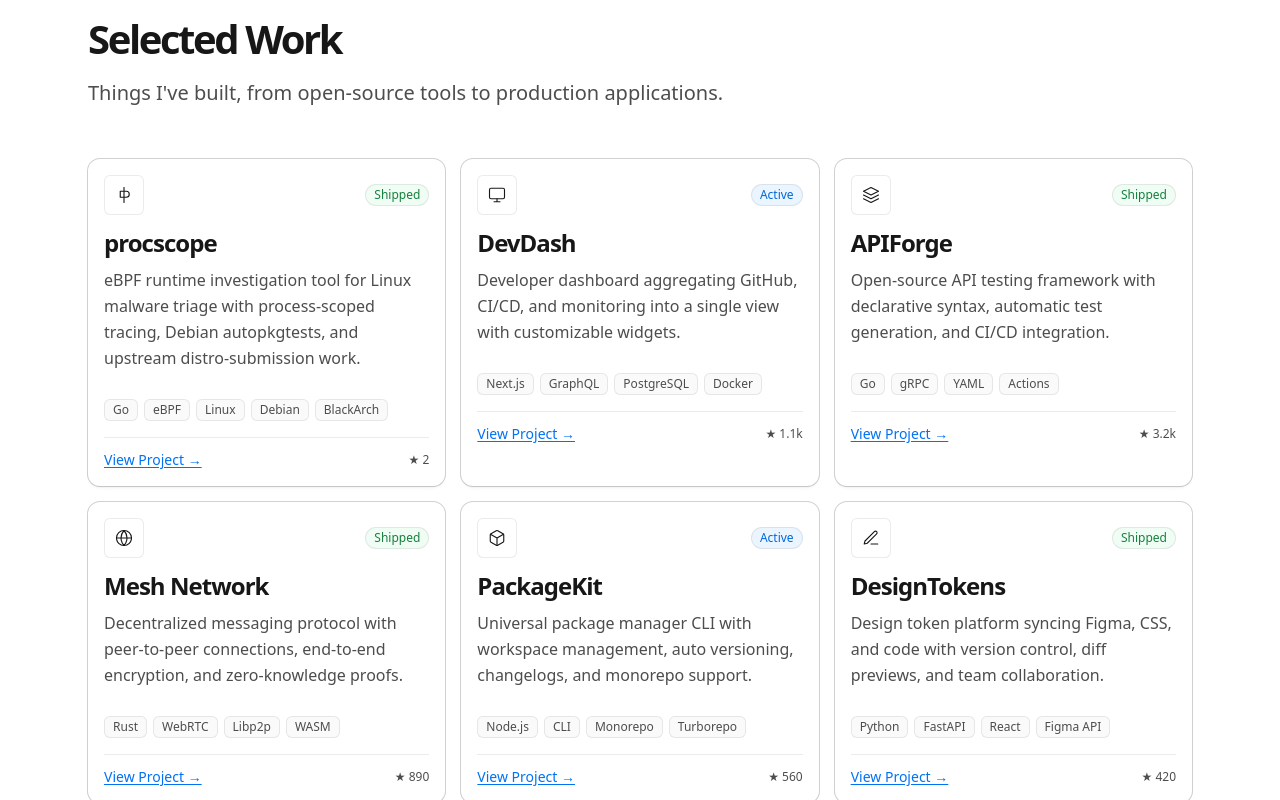
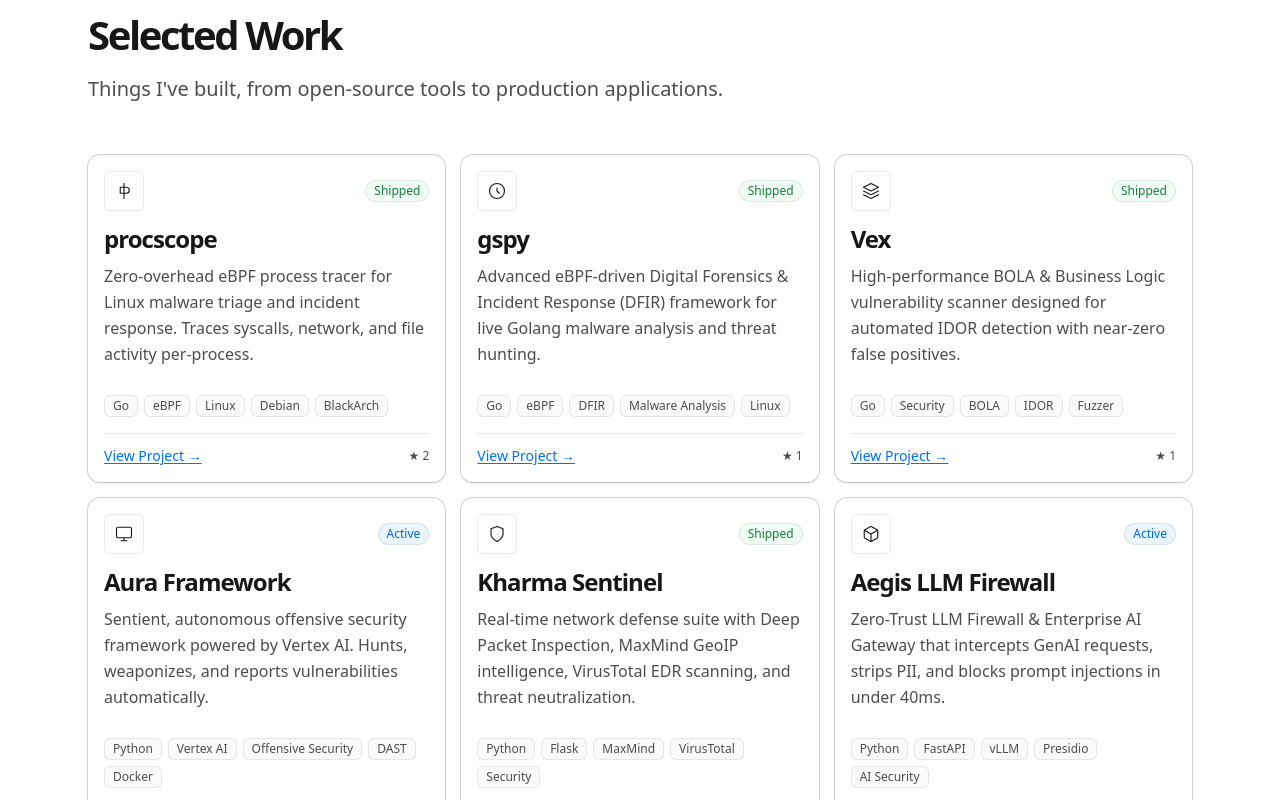
Before and after one commit to Mutasem-mk4/product-portfolio, a Next.js app: page / in a window 1280 px wide. Shown: the part 2000-2800 px from the top of the page. Built offline with nearby package versions, Linux system fonts and the light colour scheme.

Commit message:
feat: link real security projects with live GitHub URLs and update affiliations, tech stack & metrics

```diff
--- a/src/app/page.tsx
+++ b/src/app/page.tsx
@@ -17,19 +17,23 @@ export default function Home() {
       {/* Trust Bar */}
       <section className="max-w-6xl mx-auto px-6 pb-20 text-center">
         <div className="font-mono text-xs font-medium uppercase tracking-widest text-muted-foreground mb-6">
-          Trusted By
+          Affiliations & Distro Contributions
         </div>
-        <div className="flex items-center justify-center gap-10 flex-wrap opacity-40">
-          {['Company A', 'Startup B', 'Org C', 'Project D', 'Team E'].map(
-            (name) => (
-              <span
-                key={name}
-                className="text-lg font-semibold tracking-[-0.04em] text-muted-foreground"
-              >
-                {name}
-              </span>
-            )
-          )}
+        <div className="flex items-center justify-center gap-8 md:gap-12 flex-wrap opacity-60">
+          {[
+            'Crown Prince Foundation',
+            'BAU Engineering',
+            'ParrotSec Distro',
+            'BlackArch Linux',
+            'Debian Security',
+          ].map((name) => (
+            <span
+              key={name}
+              className="text-base font-semibold tracking-[-0.03em] text-muted-foreground hover:text-foreground transition-colors"
+            >
+              {name}
+            </span>
+          ))}
         </div>
       </section>
 
--- a/src/components/metrics.tsx
+++ b/src/components/metrics.tsx
@@ -1,7 +1,7 @@
 const metrics = [
-  { value: '12', unit: '+', label: 'Projects Shipped' },
-  { value: '3', unit: 'yr', label: 'Building for the Web' },
-  { value: '8', unit: 'k', label: 'GitHub Stars' },
+  { value: '19', unit: '+', label: 'Projects Built & Shipped' },
+  { value: '9', unit: '+', label: 'Security & eBPF Tools' },
+  { value: '6.2', unit: 'k+', label: 'PyPI / Tool Downloads' },
 ];
 
 export function Metrics() {
--- a/src/components/project-card.tsx
+++ b/src/components/project-card.tsx
@@ -59,6 +59,8 @@ export function ProjectCard({ project }: { project: ProjectData }) {
         <div className="flex items-center justify-between">
           <a
             href={project.href}
+            target="_blank"
+            rel="noopener noreferrer"
             className="text-sm font-medium text-[#0072f5] underline underline-offset-2 hover:text-[#0a72ef] transition-colors"
           >
             View Project →
--- a/src/components/tech-stack.tsx
+++ b/src/components/tech-stack.tsx
@@ -1,16 +1,16 @@
 const stack = [
+  'Go',
+  'eBPF CO-RE',
+  'Python',
+  'Linux Kernel',
+  'Vertex AI',
+  'Docker',
+  'FastAPI',
+  'Next.js',
+  'React',
   'TypeScript',
-  'React',
-  'Next.js',
-  'Node.js',
-  'Go',
-  'Rust',
-  'Python',
+  'Supabase',
   'PostgreSQL',
-  'Redis',
-  'Docker',
-  'GraphQL',
-  'AWS',
 ];
 
 export function TechStack() {
--- a/src/data/projects.tsx
+++ b/src/data/projects.tsx
@@ -19,7 +19,7 @@ export const projects: ProjectData[] = [
     ),
     title: 'procscope',
     description:
-      'eBPF runtime investigation tool for Linux malware triage with process-scoped tracing, Debian autopkgtests, and upstream distro-submission work.',
+      'Zero-overhead eBPF process tracer for Linux malware triage and incident response. Traces syscalls, network, and file activity per-process.',
     tags: ['Go', 'eBPF', 'Linux', 'Debian', 'BlackArch'],
     status: 'Shipped',
     href: 'https://github.com/Mutasem-mk4/procscope',
@@ -37,17 +37,17 @@ export const projects: ProjectData[] = [
         strokeLinecap="round"
         strokeLinejoin="round"
       >
-        <rect x="2" y="3" width="20" height="14" rx="2" />
-        <path d="M8 21h8M12 17v4" />
+        <circle cx="12" cy="12" r="10" />
+        <path d="M12 8v4l3 3" />
       </svg>
     ),
-    title: 'DevDash',
+    title: 'gspy',
     description:
-      'Developer dashboard aggregating GitHub, CI/CD, and monitoring into a single view with customizable widgets.',
-    tags: ['Next.js', 'GraphQL', 'PostgreSQL', 'Docker'],
-    status: 'Active',
-    href: '#',
-    stars: '1.1k',
+      'Advanced eBPF-driven Digital Forensics & Incident Response (DFIR) framework for live Golang malware analysis and threat hunting.',
+    tags: ['Go', 'eBPF', 'DFIR', 'Malware Analysis', 'Linux'],
+    status: 'Shipped',
+    href: 'https://github.com/Mutasem-mk4/gspy',
+    stars: '1',
   },
   {
     icon: (
@@ -65,13 +65,13 @@ export const projects: ProjectData[] = [
         <path d="M2 17l10 5 10-5M2 12l10 5 10-5" />
       </svg>
     ),
-    title: 'APIForge',
+    title: 'Vex',
     description:
-      'Open-source API testing framework with declarative syntax, automatic test generation, and CI/CD integration.',
-    tags: ['Go', 'gRPC', 'YAML', 'Actions'],
+      'High-performance BOLA & Business Logic vulnerability scanner designed for automated IDOR detection with near-zero false positives.',
+    tags: ['Go', 'Security', 'BOLA', 'IDOR', 'Fuzzer'],
     status: 'Shipped',
-    href: '#',
-    stars: '3.2k',
+    href: 'https://github.com/Mutasem-mk4/Vex',
+    stars: '1',
   },
   {
     icon: (
@@ -85,17 +85,40 @@ export const projects: ProjectData[] = [
         strokeLinecap="round"
         strokeLinejoin="round"
       >
-        <circle cx="12" cy="12" r="10" />
-        <path d="M2 12h20M12 2a15.3 15.3 0 014 10 15.3 15.3 0 01-4 10 15.3 15.3 0 01-4-10 15.3 15.3 0 014-10z" />
+        <rect x="2" y="3" width="20" height="14" rx="2" />
+        <path d="M8 21h8M12 17v4" />
       </svg>
     ),
-    title: 'Mesh Network',
+    title: 'Aura Framework',
     description:
-      'Decentralized messaging protocol with peer-to-peer connections, end-to-end encryption, and zero-knowledge proofs.',
-    tags: ['Rust', 'WebRTC', 'Libp2p', 'WASM'],
+      'Sentient, autonomous offensive security framework powered by Vertex AI. Hunts, weaponizes, and reports vulnerabilities automatically.',
+    tags: ['Python', 'Vertex AI', 'Offensive Security', 'DAST', 'Docker'],
+    status: 'Active',
+    href: 'https://github.com/Mutasem-mk4/aura-framework',
+    stars: '1',
+  },
+  {
+    icon: (
+      <svg
+        width="18"
+        height="18"
+        viewBox="0 0 24 24"
+        fill="none"
+        stroke="currentColor"
+        strokeWidth="1.5"
+        strokeLinecap="round"
+        strokeLinejoin="round"
+      >
+        <path d="M12 22s8-4 8-10V5l-8-3-8 3v7c0 6 8 10 8 10z" />
+      </svg>
+    ),
+    title: 'Kharma Sentinel',
+    description:
+      'Real-time network defense suite with Deep Packet Inspection, MaxMind GeoIP intelligence, VirusTotal EDR scanning, and threat neutralization.',
+    tags: ['Python', 'Flask', 'MaxMind', 'VirusTotal', 'Security'],
     status: 'Shipped',
-    href: '#',
-    stars: '890',
+    href: 'https://github.com/Mutasem-mk4/kharma-network-radar',
+    stars: '5.4k+',
   },
   {
     icon: (
@@ -113,13 +136,13 @@ export const projects: ProjectData[] = [
         <path d="M3.27 6.96L12 12.01l8.73-5.05M12 22.08V12" />
       </svg>
     ),
-    title: 'PackageKit',
+    title: 'Aegis LLM Firewall',
     description:
-      'Universal package manager CLI with workspace management, auto versioning, changelogs, and monorepo support.',
-    tags: ['Node.js', 'CLI', 'Monorepo', 'Turborepo'],
+      'Zero-Trust LLM Firewall & Enterprise AI Gateway that intercepts GenAI requests, strips PII, and blocks prompt injections in under 40ms.',
+    tags: ['Python', 'FastAPI', 'vLLM', 'Presidio', 'AI Security'],
     status: 'Active',
-    href: '#',
-    stars: '560',
+    href: 'https://github.com/Mutasem-mk4/aegis-llm-firewall',
+    stars: '1',
   },
   {
     icon: (
@@ -133,15 +156,40 @@ export const projects: ProjectData[] = [
         strokeLinecap="round"
         strokeLinejoin="round"
       >
-        <path d="M12 20h9M16.5 3.5a2.121 2.121 0 013 3L7 19l-4 1 1-4L16.5 3.5z" />
+        <path d="M22 10v6M2 10l10-5 10 5-10 5z" />
+        <path d="M6 12v5c3 3 9 3 12 0v-5" />
       </svg>
     ),
-    title: 'DesignTokens',
+    title: 'CNE Family Official',
     description:
-      'Design token platform syncing Figma, CSS, and code with version control, diff previews, and team collaboration.',
-    tags: ['Python', 'FastAPI', 'React', 'Figma API'],
+      'Authoritative platform for BAU Computer & Network Engineering students with track manager, study plans, and real-time academic tracking.',
+    tags: ['TypeScript', 'React', 'Vite', 'Supabase', 'Academic'],
     status: 'Shipped',
-    href: '#',
-    stars: '420',
+    href: 'https://github.com/Mutasem-mk4/cne-family-official',
+    stars: '1',
+  },
+  {
+    icon: (
+      <svg
+        width="18"
+        height="18"
+        viewBox="0 0 24 24"
+        fill="none"
+        stroke="currentColor"
+        strokeWidth="1.5"
+        strokeLinecap="round"
+        strokeLinejoin="round"
+      >
+        <path d="M3 9l9-7 9 7v11a2 2 0 01-2 2H5a2 2 0 01-2-2z" />
+        <polyline points="9 22 9 12 15 12 15 22" />
+      </svg>
+    ),
+    title: 'Reva Chalets',
+    description:
+      'Full-stack luxury chalets booking and property rental platform built with Next.js, Prisma ORM, TypeScript, and mobile app integration.',
+    tags: ['Next.js', 'TypeScript', 'Prisma', 'Tailwind', 'Vercel'],
+    status: 'Shipped',
+    href: 'https://github.com/Mutasem-mk4/reva-chalets4',
+    stars: '1',
   },
 ];
```
